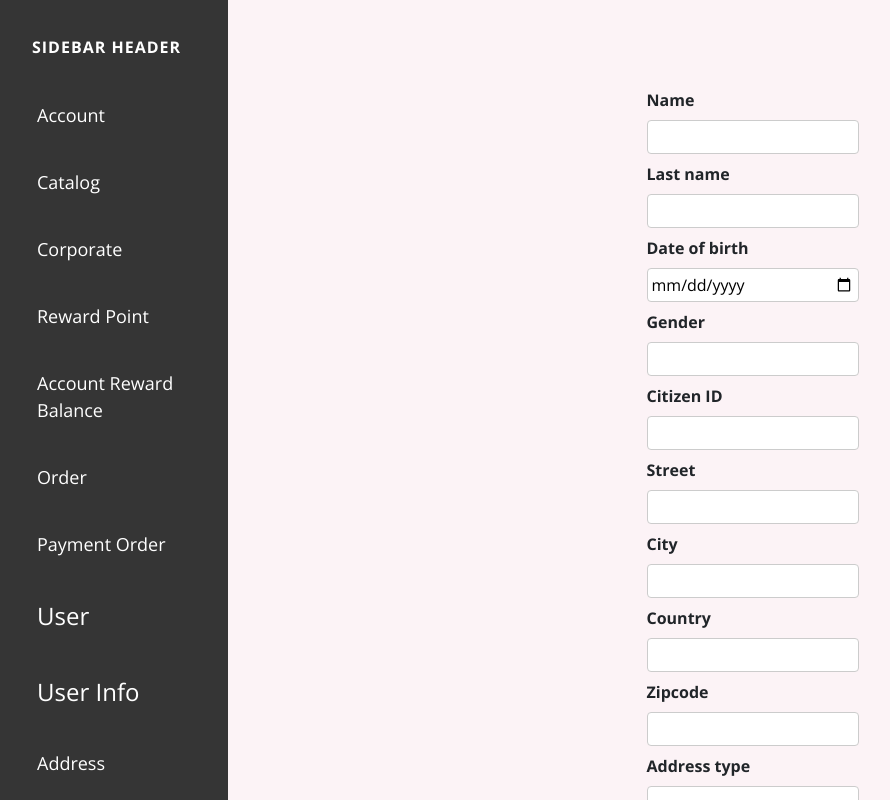
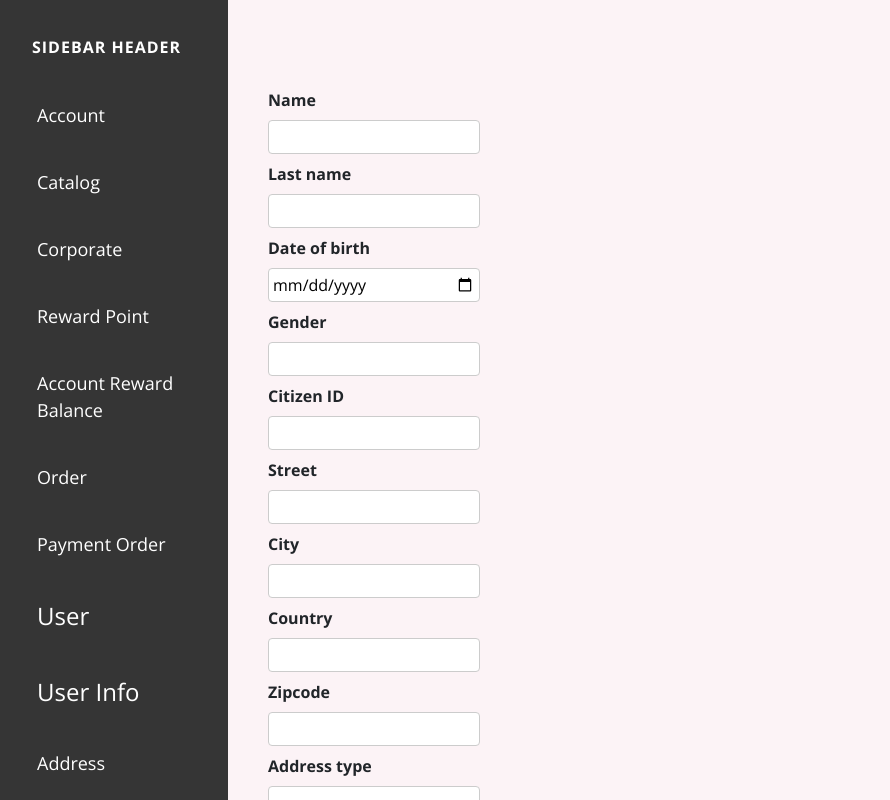
Before and after one commit to buentellopc/user-react, a React (Create React App) app: page /new-user in a window 1280 px wide. Shown: the top 800 px of the page, without its empty margins (3-893 px from the left). Built offline with nearby package versions, Linux system fonts and the light colour scheme.

Commit message:
Use Outlet component to render child content from parent

```diff
--- a/src/components/layout/Layout.js
+++ b/src/components/layout/Layout.js
@@ -1,5 +1,4 @@
 import React from "react";
-import { ProSidebar } from "react-pro-sidebar";
 import Aside from "./Aside";
 import styles from "./Layout.module.css";
 import MainNavigation from "./MainNavigation/MainNavigation";
--- a/src/components/pages/AllUsers/AllUsers.js
+++ b/src/components/pages/AllUsers/AllUsers.js
@@ -3,6 +3,7 @@ import UsersTable from "../../user/UsersTable/UsersTable";
 import UserService from "../../../service/UserService";
 import UserSearch from "../../user/UserSearch/UserSearch";
 import styles from "./AllUsers.module.css";
+import MainNavigation from "../../layout/MainNavigation/MainNavigation";
 
 const AllUsers = () => {
   const [isLoading, setIsLoading] = useState(true);
@@ -30,7 +31,6 @@ const AllUsers = () => {
   }
 
   return (
-    <section className={styles.AllUsers}>
     <div className="row">
       <div className="col">
         <h3>Users table</h3>
@@ -41,7 +41,6 @@ const AllUsers = () => {
         <UserSearch />
       </div>
     </div>
-    </section>
   );
 };
 
--- a/src/components/pages/AllUsers/AllUsers.module.css
+++ b/src/components/pages/AllUsers/AllUsers.module.css
@@ -1,9 +1,4 @@
-.AllUsers {
+/* .AllUsers {
   margin: 0 auto;
   max-width: 55rem;
-}
-
-.table-striped > tbody > tr:nth-child(odd) > td,
-.table-striped > tbody > tr:nth-child(odd) > th {
-  background-color: red;
-}
+} */
--- a/src/components/pages/NewUser/NewUser.js
+++ b/src/components/pages/NewUser/NewUser.js
@@ -4,6 +4,7 @@ import UserService from "../../../service/UserService";
 import UserForm from "../../user/UserForm/UserForm";
 import styles from "./NewUser.module.css";
 import delay from "../../../utilities/delay";
+import MainNavigation from "../../layout/MainNavigation/MainNavigation";
 
 const NewUser = () => {
   let navigate = useNavigate();
@@ -31,8 +32,10 @@ const NewUser = () => {
   };
 
   return (
-    <div className={styles.NewUser}>
-      <UserForm onAddUser={addUserHandler} />
+    <div className="row">
+      <div className="col">
+        <UserForm onAddUser={addUserHandler} />
+      </div>
     </div>
   );
 };
--- a/src/components/pages/NewUser/NewUser.module.css
+++ b/src/components/pages/NewUser/NewUser.module.css
@@ -1,9 +1,9 @@
-.NewUser {
+/* .NewUser {
   margin: 0 auto;
-  max-width: 40rem;
-}
+  max-width: 35rem;
+} */
 
-.item {
+/* .item {
   margin: 1rem 0;
 }
 
@@ -48,4 +48,4 @@
 .actions button:hover,
 .actions button:active {
   background-color: #ffe2ed;
-}
+} */
```
Also changed, not shown: src/components/pages/MainUserPage.js (added, +13 -0 lines). Lines whose indentation alone changed are shown as unchanged.
